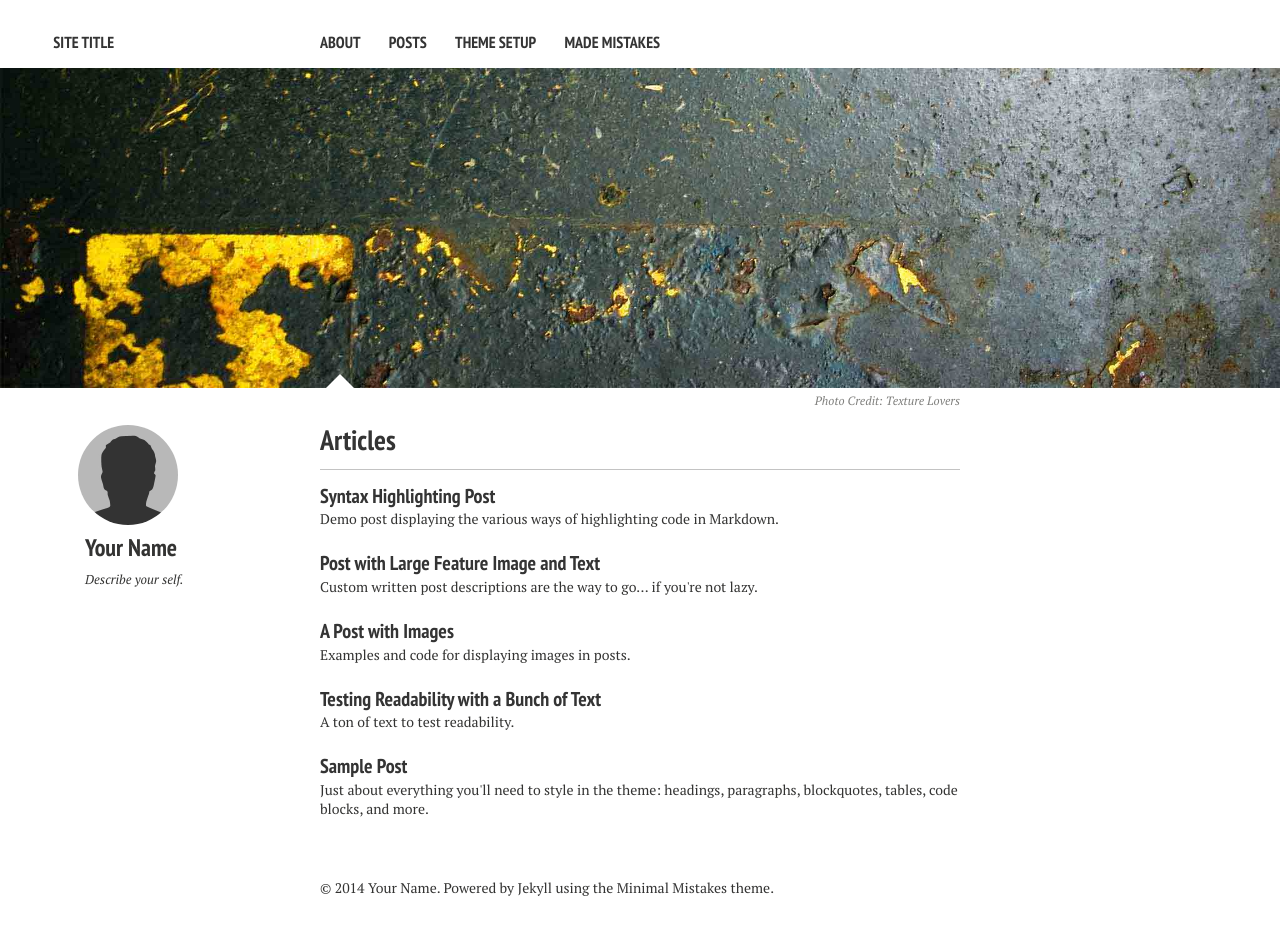
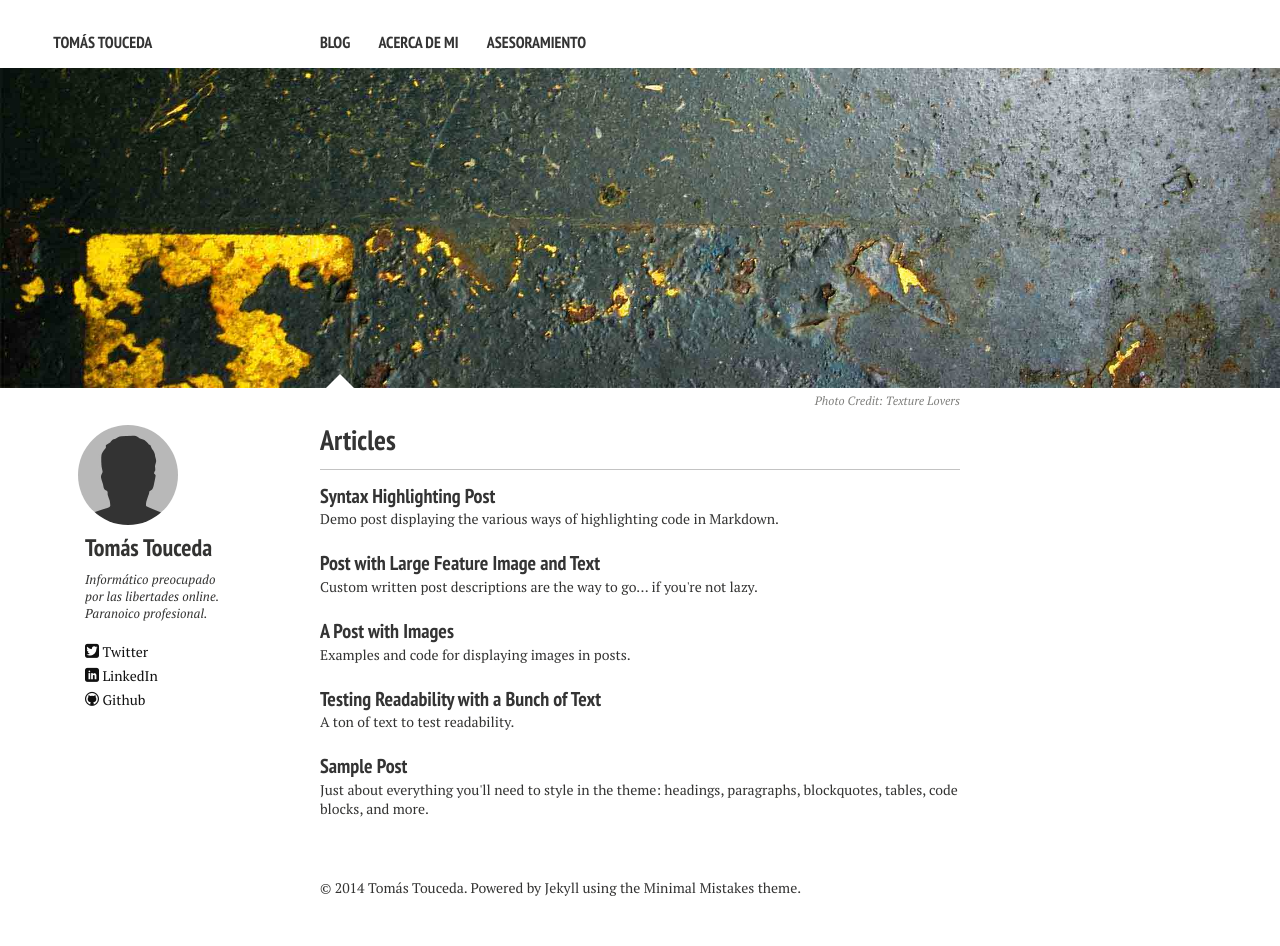
Before and after one commit to chiiph/chiiph.github.io, a Jekyll site: the page built from index.md, in a window 1280 px wide. Built offline with Jekyll 4.4.1, drawn with Linux system fonts in a browser that asks for light colours; nearby versions of some CDN libraries.

Commit message:
Update acercade

```diff
--- a/_config.yml
+++ b/_config.yml
@@ -1,20 +1,20 @@
-title:            Site Title
-tagline:          A short tagline
-description:      Describe your website.
+title:            Tomás Touceda
+tagline:          Privacidad accesible
+description:      Un blog para hablar de privacidad y anonimato.
 # Your site's domain goes here. Leave localhost server or blank when working locally.
 url:              http://chiiph.github.io
 
 # Owner/author information
 owner:
-  name:           Your Name
+  name:           Tomás Touceda
   avatar:         bio-photo.jpg
-  bio:            "Describe your self."
-  email:          your@email.com
+  bio:            "Informático preocupado por las libertades online. Paranoico profesional."
+  email:          info@tomastouceda.com.ar
   # Social networking links are used in author-bio sidebar. Update and remove as you like.
-  twitter:
+  twitter: https://twitter.com/touced
   facebook:
-  github:
-  linkedin:
+  github: https://github.com/chiiph
+  linkedin: https://ar.linkedin.com/in/touceda/
   instagram:
   lastfm:
   tumblr:
@@ -30,15 +30,12 @@ bing_verify:
 # Links to include in top navigation
 # For external links add external: true
 links:
-  - title: About
-    url: /about/
-  - title: Posts
-    url: /posts/
-  - title: Theme Setup
-    url: /theme-setup/
-  - title: Made Mistakes
-    url: http://mademistakes.com
-    external: true
+  - title: Blog
+    url: /blog/
+  - title: Acerca de mi
+    url: /acercade/
+  - title: Asesoramiento
+    url: /asesoramiento/
 
 # http://en.wikipedia.org/wiki/List_of_tz_database_time_zones
 timezone:    America/New_York
```
Also changed, not shown: about.md (deleted, +0 -29 lines), acercade.rst (added, +34 -0 lines).
